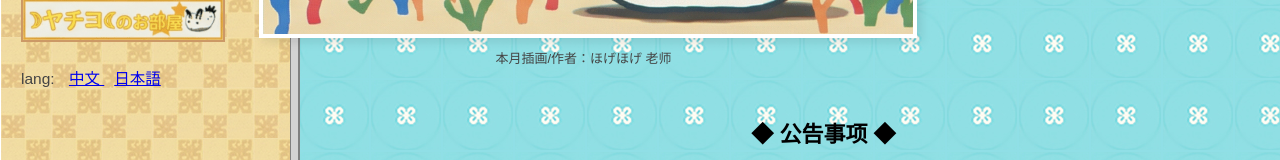
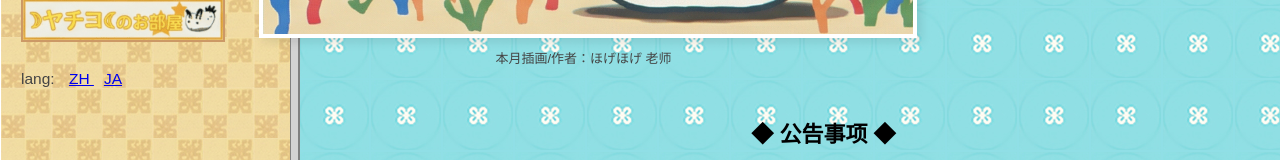
Before and after one commit to arkzoe/yachiyo, a Vue app: page / in a window 1280 px wide. Shown: the part 569-729 px from the top of the page. Built offline with nearby package versions, Linux system fonts and the light colour scheme; the HTML template or start-up script is replaced by a standard one.

Commit message:
nothing important

```diff
--- a/src/components/Sider.vue
+++ b/src/components/Sider.vue
@@ -39,14 +39,14 @@
         :class="{ active: locale === 'zh' }"
         @click.prevent="locale = 'zh'"
       >
-        中文
+        ZH
       </a>
       <a
         href="#"
         :class="{ active: locale === 'ja' }"
         @click.prevent="locale = 'ja'"
       >
-        日本語
+        JA
       </a>
     </div>
   </aside>
```
